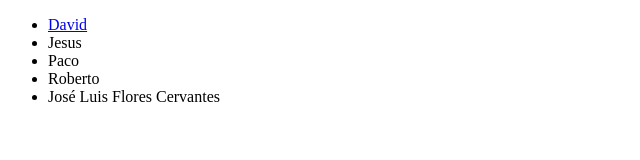
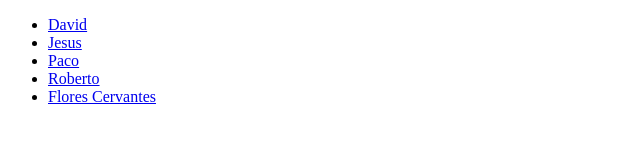
Before and after one commit to DBallinas/Team, a plain HTML site: page index.html in a window 1280 px wide. Shown: the whole page, without its empty margins (0-640 px from the left). Drawn offline with Linux system fonts and the light colour scheme.

Commit message:
Se corrigieron links

```diff
--- a/index.html
+++ b/index.html
@@ -11,10 +11,11 @@
 <body>
     <ul>
         <li><a href="david.html">David</a></li>
-        <li><a href:"josedejesus.html"></a>Jesus</li>
-        <li><a href:"francisco.html"></a>Paco</li>
-        <li><a href:"robert.html"></a>Roberto</li>
-        <li><a href:"Jose_Luis_Flores.html"></a>José Luis Flores Cervantes</li>
+        <li><a href="josedejesus.html">Jesus</a></li>
+        <li><a href="francisco.html">Paco</a></li>
+        <li><a href="robert.html">Roberto</a></li>
+        <li><a href="Jose_Luis_Flores.html"> Flores Cervantes</a></li>
+
     </ul>
 </body>
 
```
